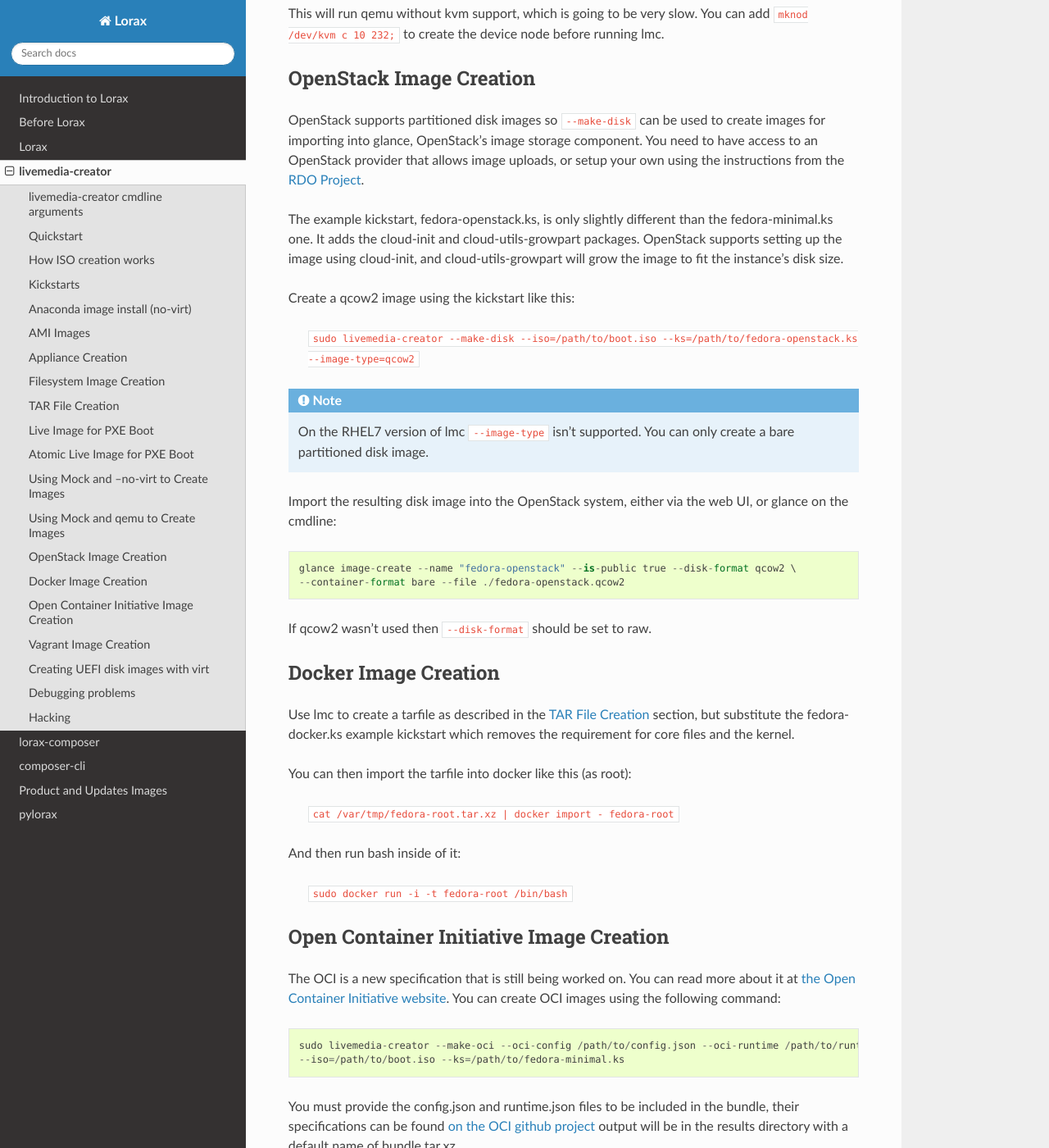
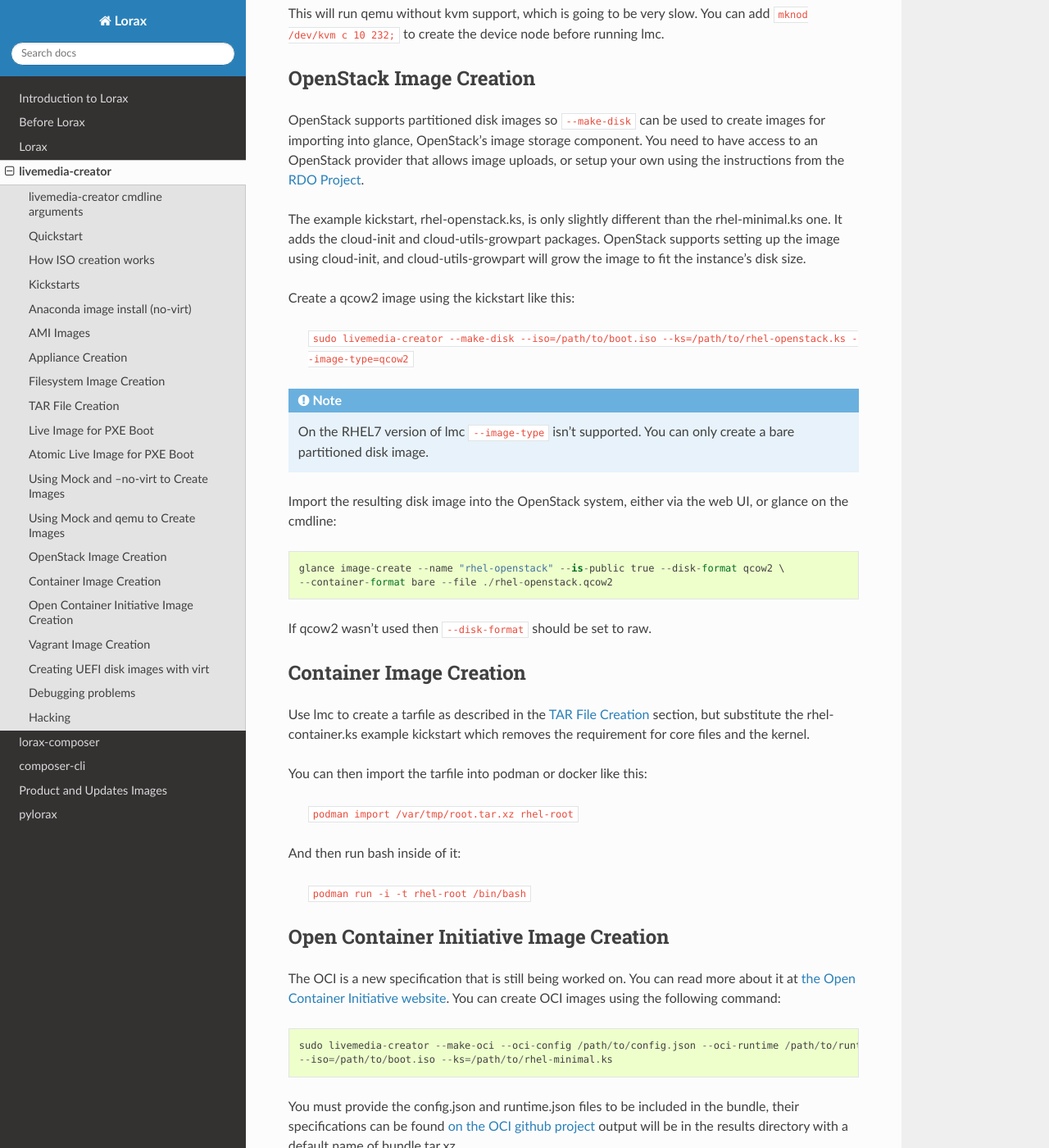
Before and after one commit to weldr/lorax, a Sphinx documentation site: the page built from docs/livemedia-creator.rst, in a window 1280 px wide and 1400 px high, scrolled down 9190 px. Shown: the whole window at 82% size. Built offline with Sphinx 7.4.7 and the Read the Docs theme 2.0.0, drawn with Linux system fonts in a browser that asks for light colours; some of the changed text lies outside the part shown.

Commit message:
Update the example livemedia-creator kickstarts for RHEL8
Rename them to rhel-*, update urls to reference BaseOS and AppStream.
rhel-livemedia will boot into a live GNOME desktop.

Resolves: rhbz#1650295

```diff
--- a/docs/livemedia-creator.rst
+++ b/docs/livemedia-creator.rst
@@ -53,13 +53,13 @@ Quickstart
 Run this to create a bootable live iso::
 
     sudo livemedia-creator --make-iso \
-    --iso=/extra/iso/boot.iso --ks=./docs/fedora-livemedia.ks
+    --iso=/extra/iso/boot.iso --ks=./docs/rhel-livemedia.ks
 
 You can run it directly from the lorax git repo like this::
 
     sudo PATH=./src/sbin/:$PATH PYTHONPATH=./src/ ./src/sbin/livemedia-creator \
     --make-iso --iso=/extra/iso/boot.iso \
-    --ks=./docs/fedora-livemedia.ks --lorax-templates=./share/
+    --ks=./docs/rhel-livemedia.ks --lorax-templates=./share/
 
 You can observe the installation using vnc. The logs will show what port was
 chosen, or you can use a specific port by passing it. eg. ``--vnc vnc:127.0.0.1:5``
@@ -202,7 +202,7 @@ the current directory or in the directory used for --logfile
 
 Example cmdline:
 
-``sudo livemedia-creator --make-iso --no-virt --ks=./fedora-livemedia.ks``
+``sudo livemedia-creator --make-iso --no-virt --ks=./rhel-livemedia.ks``
 
 .. note::
     Using no-virt to create a partitioned disk image (eg. --make-disk or
@@ -225,7 +225,7 @@ that it would work with livemedia-creator.
 
 Example cmdline:
 
-``sudo livemedia-creator --make-ami --iso=/path/to/boot.iso --ks=./docs/fedora-livemedia-ec2.ks``
+``sudo livemedia-creator --make-ami --iso=/path/to/boot.iso --ks=./docs/rhel-livemedia-ec2.ks``
 
 This will produce an ami-root.img file in the working directory.
 
@@ -297,7 +297,7 @@ The created image can be imported into libvirt using:
 
 You can also create qcow2 appliance images using ``--image-type=qcow2``, for example::
 
-    sudo livemedia-creator --make-appliance --iso=/path/to/boot.iso --ks=./docs/fedora-minimal.ks \
+    sudo livemedia-creator --make-appliance --iso=/path/to/boot.iso --ks=./docs/rhel-minimal.ks \
     --image-type=qcow2 --app-file=minimal-test.xml --image-name=minimal-test.img
 
 
@@ -310,7 +310,7 @@ no-virt modes of operation. Previously it was only available with no-virt.
 
 Kickstarts should have a single / partition with no extra mountpoints.
 
-    ``livemedia-creator --make-fsimage --iso=/path/to/boot.iso --ks=./docs/fedora-minimal.ks``
+    ``livemedia-creator --make-fsimage --iso=/path/to/boot.iso --ks=./docs/rhel-minimal.ks``
 
 You can name the output image with ``--image-name`` and set a label on the filesystem with ``--fs-label``
 
@@ -327,8 +327,8 @@ As with ``--make-fsimage`` the kickstart should be limited to a single / partiti
 
 For example::
 
-    livemedia-creator --make-tar --iso=/path/to/boot.iso --ks=./docs/fedora-minimal.ks \
-    --image-name=fedora-root.tar.xz
+    livemedia-creator --make-tar --iso=/path/to/boot.iso --ks=./docs/rhel-minimal.ks \
+    --image-name=rhel-root.tar.xz
 
 
 Live Image for PXE Boot
@@ -349,7 +349,7 @@ using Atomic installer iso with local repo included in the image can be found
 in docs/rhel-atomic-pxe-live.ks.
 
 The PXE images can also be created with ``--no-virt`` by using the example
-kickstart in docs/fedora-atomic-pxe-live-novirt.ks. This also works inside the
+kickstart in docs/rhel-atomic-pxe-live-novirt.ks. This also works inside the
 mock environment.
 
 
@@ -394,16 +394,16 @@ group.
    ``url points to the correct repo``
 
 7. Init the mock
-   ``mock -r fedora-rawhide-x86_64 --old-chroot --init``
+   ``mock -r rhel-8-x86_64 --old-chroot --init``
 
 8. Copy the kickstart inside the mock
-   ``mock -r fedora-rawhide-x86_64 --old-chroot --copyin ./fedora-minimal.ks /root/``
+   ``mock -r rhel-8-x86_64 --old-chroot --copyin ./rhel-minimal.ks /root/``
 
 9. Make a minimal iso::
 
-        mock -r fedora-rawhide-x86_64 --old-chroot --chroot -- livemedia-creator --no-virt \
+        mock -r rhel-8-x86_64 --old-chroot --chroot -- livemedia-creator --no-virt \
         --resultdir=/results/try-1 --logfile=/results/logs/try-1/try-1.log \
-        --make-iso --ks /root/fedora-minimal.ks
+        --make-iso --ks /root/rhel-minimal.ks
 
 Results will be in ./results/try-1 and logs under /results/logs/try-1/
 including anaconda logs and livemedia-creator logs. The new iso will be
@@ -448,19 +448,19 @@ group.
    ``url points to the correct repo``
 
 7. Init the mock
-   ``mock -r fedora-rawhide-x86_64 --old-chroot --init``
+   ``mock -r rhel-8-x86_64 --old-chroot --init``
 
 8. Copy the kickstart inside the mock
-   ``mock -r fedora-rawhide-x86_64 --old-chroot --copyin ./fedora-minimal.ks /root/``
+   ``mock -r rhel-8-x86_64 --old-chroot --copyin ./rhel-minimal.ks /root/``
 
 9. Copy the Anaconda boot.iso inside the mock
-   ``mock -r fedora-rawhide-x86_64 --old-chroot --copyin ./boot.iso /root/``
+   ``mock -r rhel-8-x86_64 --old-chroot --copyin ./boot.iso /root/``
 
 10. Make a minimal iso::
 
-        mock -r fedora-rawhide-x86_64 --old-chroot --chroot -- livemedia-creator \
+        mock -r rhel-8-x86_64 --old-chroot --chroot -- livemedia-creator \
         --resultdir=/results/try-1 --logfile=/results/logs/try-1/try-1.log \
-        --make-iso --ks /root/fedora-minimal.ks --iso /root/boot.iso
+        --make-iso --ks /root/rhel-minimal.ks --iso /root/boot.iso
 
 Results will be in ./results/try-1 and logs under /results/logs/try-1/
 including anaconda logs and livemedia-creator logs. The new iso will be
@@ -480,39 +480,39 @@ You need to have access to an OpenStack provider that allows image uploads, or
 setup your own using the instructions from the `RDO Project
 <https://www.rdoproject.org/Quickstart>`_.
 
-The example kickstart, fedora-openstack.ks, is only slightly different than the
-fedora-minimal.ks one.  It adds the cloud-init and cloud-utils-growpart
+The example kickstart, rhel-openstack.ks, is only slightly different than the
+rhel-minimal.ks one.  It adds the cloud-init and cloud-utils-growpart
 packages. OpenStack supports setting up the image using cloud-init, and
 cloud-utils-growpart will grow the image to fit the instance's disk size.
 
 Create a qcow2 image using the kickstart like this:
 
-    ``sudo livemedia-creator --make-disk --iso=/path/to/boot.iso --ks=/path/to/fedora-openstack.ks --image-type=qcow2``
+    ``sudo livemedia-creator --make-disk --iso=/path/to/boot.iso --ks=/path/to/rhel-openstack.ks --image-type=qcow2``
 
 .. note::
     On the RHEL7 version of lmc ``--image-type`` isn't supported. You can only create a bare partitioned disk image.
 
 Import the resulting disk image into the OpenStack system, either via the web UI, or glance on the cmdline::
 
-    glance image-create --name "fedora-openstack" --is-public true --disk-format qcow2 \
-    --container-format bare --file ./fedora-openstack.qcow2
+    glance image-create --name "rhel-openstack" --is-public true --disk-format qcow2 \
+    --container-format bare --file ./rhel-openstack.qcow2
 
 If qcow2 wasn't used then ``--disk-format`` should be set to raw.
 
 
-Docker Image Creation
----------------------
+Container Image Creation
+------------------------
 
 Use lmc to create a tarfile as described in the `TAR File Creation`_ section, but substitute the
-fedora-docker.ks example kickstart which removes the requirement for core files and the kernel.
+rhel-container.ks example kickstart which removes the requirement for core files and the kernel.
 
-You can then import the tarfile into docker like this (as root):
+You can then import the tarfile into podman or docker like this:
 
-    ``cat /var/tmp/fedora-root.tar.xz | docker import - fedora-root``
+    ``podman import /var/tmp/root.tar.xz rhel-root``
 
 And then run bash inside of it:
 
-    ``sudo docker run -i -t fedora-root /bin/bash``
+    ``podman run -i -t rhel-root /bin/bash``
 
 
 Open Container Initiative Image Creation
@@ -523,7 +523,7 @@ The OCI is a new specification that is still being worked on. You can read more
 OCI images using the following command::
 
     sudo livemedia-creator --make-oci --oci-config /path/to/config.json --oci-runtime /path/to/runtime.json \
-    --iso=/path/to/boot.iso --ks=/path/to/fedora-minimal.ks
+    --iso=/path/to/boot.iso --ks=/path/to/rhel-minimal.ks
 
 You must provide the config.json and runtime.json files to be included in the bundle,
 their specifications can be found `on the OCI github project <https://github.com/opencontainers/specs>`_
@@ -539,7 +539,7 @@ Vagrant Image Creation
 `Vagrant <https://www.vagrantup.com/>`_ images can be created using the following command::
 
     sudo livemedia-creator --make-vagrant --vagrant-metadata /path/to/metadata.json \
-    --iso=/path/to/boot.iso --ks=/path/to/fedora-vagrant.ks
+    --iso=/path/to/boot.iso --ks=/path/to/rhel-vagrant.ks
 
 The image created is a `vagrant-libvirt
 <https://github.com/pradels/vagrant-libvirt>`_ provider image and needs to have
@@ -579,7 +579,7 @@ but it amounts to:
 Now you can run livemedia-creator with ``--virt-uefi`` to boot and install using UEFI::
 
     sudo livemedia-creator --make-disk --virt-uefi --iso=/path/to/boot.iso \
-    --ks=/path/to/fedora-minimal.ks
+    --ks=/path/to/rhel-minimal.ks
 
 Make sure that the kickstart you are using creates a /boot/efi partition by including this::
 
@@ -588,7 +588,7 @@ Make sure that the kickstart you are using creates a /boot/efi partition by incl
 .. note::
     When using the resulting image with the current version of OVMF (edk2.git-ovmf-x64-0-20151103.b1295.ge5cffca)
     it will not boot automatically because there is a problem with the fallback path.
-    You can boot it by entering the UEFI shell and running EFI/fedora/shim.efi and
+    You can boot it by entering the UEFI shell and running EFI/redhat/shim.efi and
     then using efibootmgr to setup the correct boot entry.
 
 
@@ -635,5 +635,5 @@ Development on this will take place as part of the lorax project, and on the
 anaconda-devel-list mailing list, and `on github <https://github.com/rhinstaller/lorax>`_
 
 Feedback, enhancements and bugs are welcome.  You can use `bugzilla
-<https://bugzilla.redhat.com/enter_bug.cgi?product=Fedora&component=lorax>`_ to
+<https://bugzilla.redhat.com/enter_bug.cgi?product=Red Hat Enterprise Linux 8&component=lorax>`_ to
 report bugs against the lorax component.
--- a/docs/lorax-composer.rst
+++ b/docs/lorax-composer.rst
@@ -251,7 +251,7 @@ needs 3 things:
   the compose directory to the results directory.
 
 The ``partitioned-disk.ks`` is pretty similar to the example minimal kickstart
-in ``./docs/fedora-minimal.ks``. You should remove the ``url`` and ``repo``
+in ``./docs/rhel-minimal.ks``. You should remove the ``url`` and ``repo``
 commands, they will be added by the compose process. Make sure the bootloader
 packages are included in the ``%packages`` section at the end of the kickstart,
 and you will want to leave off the ``%end`` so that the compose can append the
```
Also changed, not shown: 16 other files.
